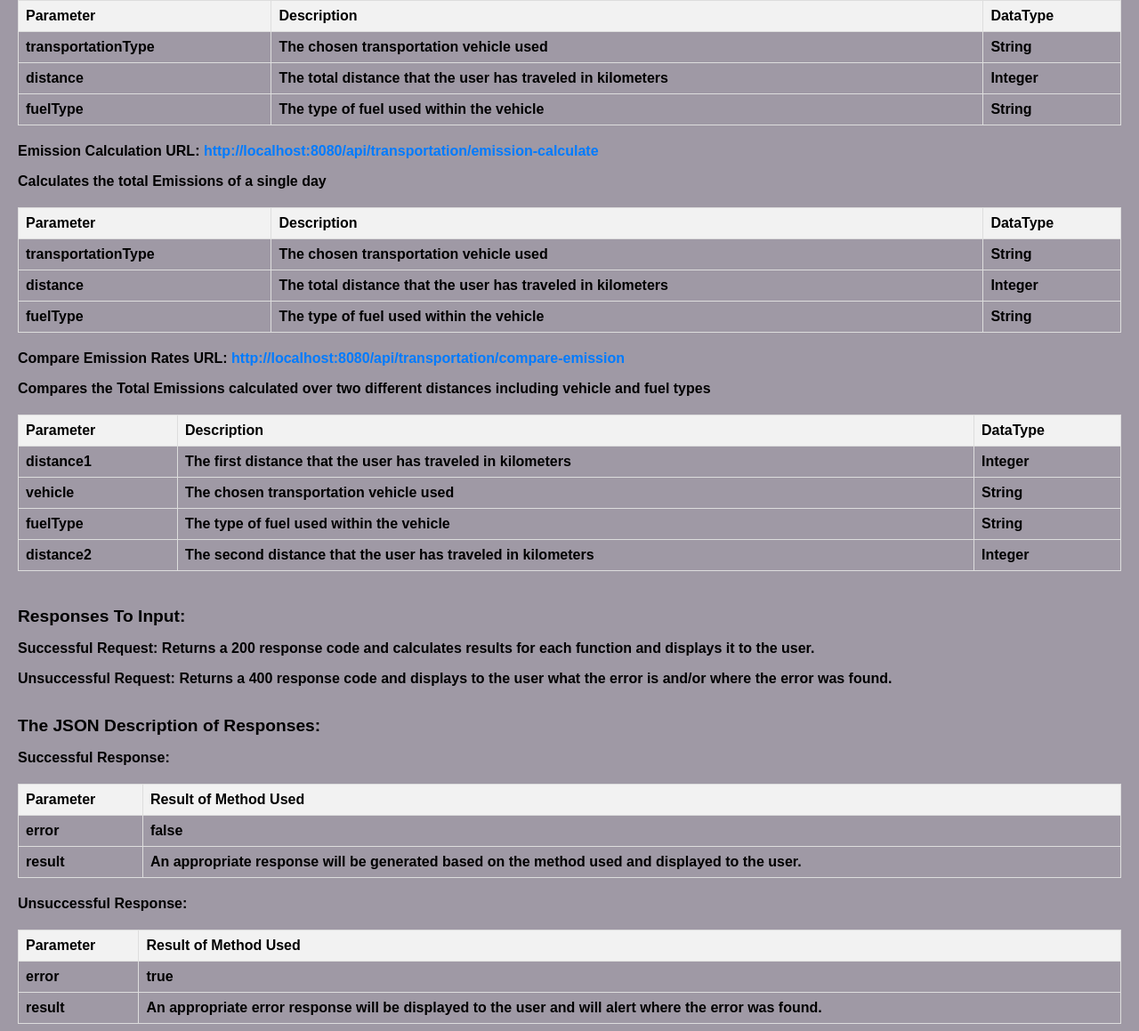
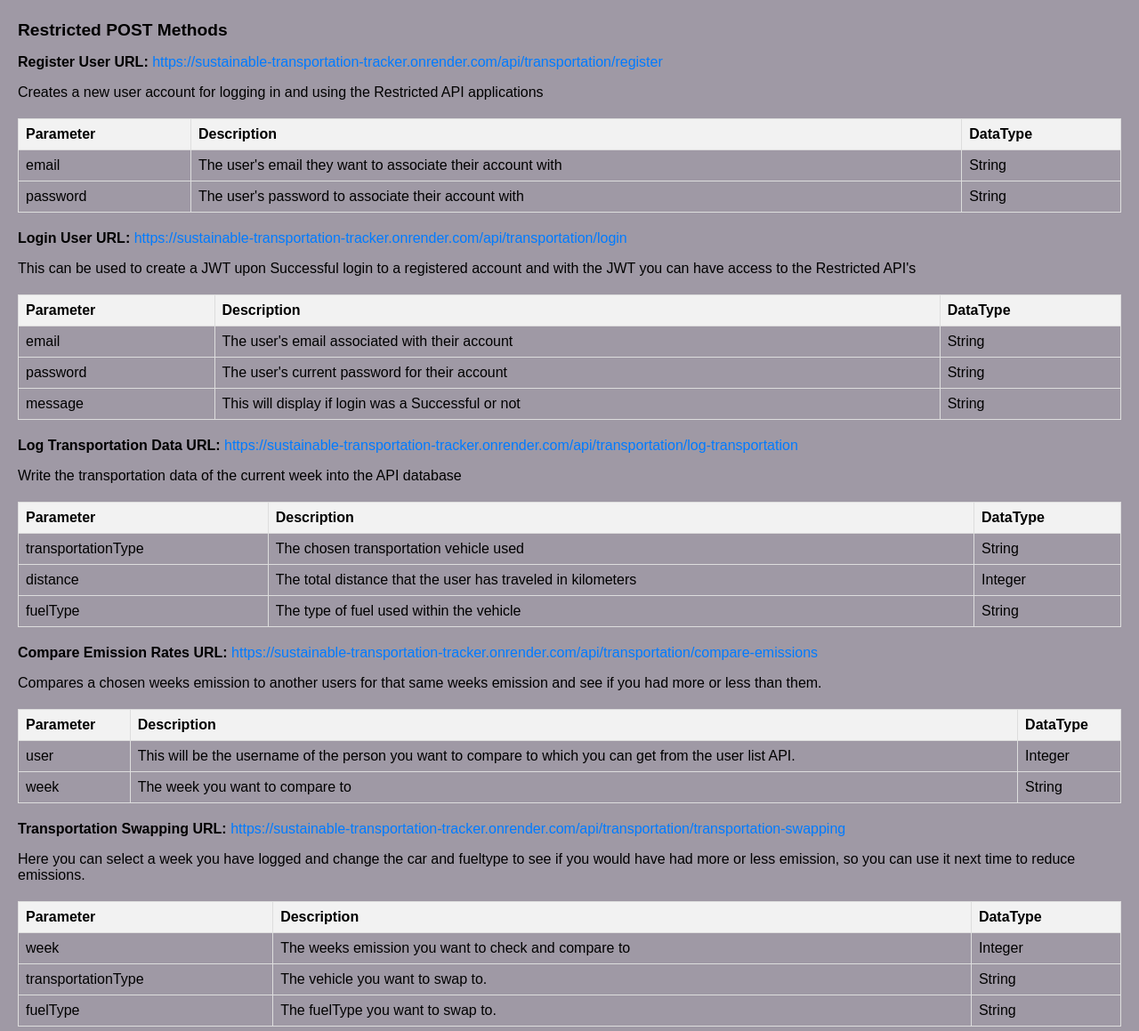
Before and after one commit to Iyvotvu/STT-Site, a plain HTML site: page index.html in a window 1280 px wide. Shown: the part 1413-2572 px from the top of the page at 89% size. Drawn offline with Linux system fonts and the light colour scheme.

Commit message:
Final Updates

```diff
--- a/index.html
+++ b/index.html
@@ -136,7 +136,7 @@
 
 		<div class="article">
 			<p><strong>Emission Reduction Tips URL:</strong> <a target="_blank"
-					href="https://sustainable-transportation-tracker.onrender.com/api/transportation/emissions-reduction-tips">https://sustainable-transportation-tracker.onrender.com/api/transportation/emissions-reduction-tips</a>
+					href="https://sustainable-transportation-tracker.onrender.com/api/transportation/emission-reduction-tips">https://sustainable-transportation-tracker.onrender.com/api/transportation/emission-reduction-tips</a>
 			</p>
 
 			<p>Fetches a random tip from the database to be displayed to the user</p>
@@ -159,20 +159,15 @@
 			</table>
 		</div>
 
-		<!-- Additional GET methods go here -->
-
 		<div class="article">
 			<h4>Restricted GET Methods</h4>
 			<!-- Describe restricted GET methods here -->
-		</div>
+			<p><strong>Weekly Vehicle Emissions URL:</strong> <a target="_blank"
+					href="https://sustainable-transportation-tracker.onrender.com/api/transportation/weekly-vehicle-emissions">https://sustainable-transportation-tracker.onrender.com/api/transportation/weekly-vehicle-emissions</a>
+			</p>
 
-		<div class="article">
-			<h4>POST Methods</h4>
-
-			<p><strong>Create User URL:</strong> <a target="_blank"
-					href="http://localhost:8080/api/user/create-user">http://localhost:8080/api/user/create-user</a></p>
-
-			<p>Creates a new user account for logging in and using the API application</p>
+			<p>Fetches all the users logged emission for each week and compares it to the previous week to see if they
+				have reduced their emissions.</p>
 
 			<table>
 				<thead>
@@ -184,32 +179,20 @@
 				</thead>
 				<tbody>
 					<tr>
-						<td>email</td>
-						<td>The user's email they want to associate their account with</td>
-						<td>String</td>
-					</tr>
-					<tr>
-						<td>password</td>
-						<td>The user's password to associate their account with</td>
-						<td>String</td>
-					</tr>
-					<tr>
-						<td>displayName</td>
-						<td>The user's custom name they want to display on their profile</td>
+						<td>week{week-number}</td>
+						<td>Will show if they increased/decreased emission compared to previous week</td>
 						<td>String</td>
 					</tr>
 				</tbody>
 			</table>
-		</div>
-
-		<!-- Additional POST methods go here -->
 
 			<div class="article">
-			<p><strong>Reset User Password URL:</strong> <a target="_blank"
-					href="http://localhost:8080/api/user/reset-password">http://localhost:8080/api/user/reset-password</a>
+				<p><strong>User List URL:</strong> <a target="_blank"
+						href="https://sustainable-transportation-tracker.onrender.com/api/transportation/get-user-list">https://sustainable-transportation-tracker.onrender.com/api/transportation/get-user-list</a>
 				</p>
 
-			<p>Replaces a user's current password with a new chosen one</p>
+				<p>This would be used in conjunction with the Compare user emission, this GET will fetch all users
+					registered so you can easily get their username to use it to compare later.</p>
 
 				<table>
 					<thead>
@@ -221,29 +204,23 @@
 					</thead>
 					<tbody>
 						<tr>
-						<td>email</td>
-						<td>The user's email associated with their account</td>
-						<td>String</td>
-					</tr>
-					<tr>
-						<td>currentPassword</td>
-						<td>The user's current password for their account</td>
-						<td>String</td>
-					</tr>
-					<tr>
-						<td>newPassword</td>
-						<td>The user's new password for their account</td>
+							<td>users</td>
+							<td>A list of all the registered users.</td>
 							<td>String</td>
 						</tr>
 					</tbody>
 				</table>
 			</div>
+		</div>
 
 		<div class="article">
-			<p><strong>Log Transportation Data URL:</ http://localhost:8080/api/transportation/log-transportation">
-					http://localhost:8080/api/transportation/log-transportation</a></p>
+			<h4>POST Methods</h4>
 
-			<p>Write the transportation data of the current day into the API database</p>
+			<p><strong>Emission Calculation URL:</strong> <a target="_blank"
+					href="https://sustainable-transportation-tracker.onrender.com/api/transportation/emission-calculate">https://sustainable-transportation-tracker.onrender.com/api/transportation/emission-calculate</a>
+			</p>
+
+			<p>Calculates the total Emissions of a single day</p>
 
 			<table>
 				<thead>
@@ -271,6 +248,190 @@
 					</tr>
 				</tbody>
 			</table>
+		</div>
+
+
+		<div class="article">
+			<h4>Restricted POST Methods</h4>
+
+			<p><strong>Register User URL:</strong> <a target="_blank"
+					href="https://sustainable-transportation-tracker.onrender.com/api/transportation/register">https://sustainable-transportation-tracker.onrender.com/api/transportation/register</a>
+			</p>
+
+			<p>Creates a new user account for logging in and using the Restricted API applications</p>
+
+			<table>
+				<thead>
+					<tr>
+						<th>Parameter</th>
+						<th>Description</th>
+						<th>DataType</th>
+					</tr>
+				</thead>
+				<tbody>
+					<tr>
+						<td>email</td>
+						<td>The user's email they want to associate their account with</td>
+						<td>String</td>
+					</tr>
+					<tr>
+						<td>password</td>
+						<td>The user's password to associate their account with</td>
+						<td>String</td>
+					</tr>
+				</tbody>
+			</table>
+		</div>
+
+		<!-- Additional POST methods go here -->
+
+		<div class="article">
+			<p><strong>Login User URL:</strong> <a target="_blank"
+					href="https://sustainable-transportation-tracker.onrender.com/api/transportation/login">https://sustainable-transportation-tracker.onrender.com/api/transportation/login</a>
+			</p>
+
+			<p>This can be used to create a JWT upon Successful login to a registered account and with the JWT you can
+				have access to the Restricted API's</p>
+
+			<table>
+				<thead>
+					<tr>
+						<th>Parameter</th>
+						<th>Description</th>
+						<th>DataType</th>
+					</tr>
+				</thead>
+				<tbody>
+					<tr>
+						<td>email</td>
+						<td>The user's email associated with their account</td>
+						<td>String</td>
+					</tr>
+					<tr>
+						<td>password</td>
+						<td>The user's current password for their account</td>
+						<td>String</td>
+					</tr>
+					<tr>
+						<td>message</td>
+						<td>This will display if login was a Successful or not</td>
+						<td>String</td>
+					</tr>
+
+				</tbody>
+			</table>
+		</div>
+
+		<div class="article">
+			<p><strong>Log Transportation Data URL:</strong> <a target="_blank"
+					href="https://sustainable-transportation-tracker.onrender.com/api/transportation/log-transportation">https://sustainable-transportation-tracker.onrender.com/api/transportation/log-transportation</a>
+			</p>
+
+			<p>Write the transportation data of the current week into the API database</p>
+
+			<table>
+				<thead>
+					<tr>
+						<th>Parameter</th>
+						<th>Description</th>
+						<th>DataType</th>
+					</tr>
+				</thead>
+				<tbody>
+					<tr>
+						<td>transportationType</td>
+						<td>The chosen transportation vehicle used</td>
+						<td>String</td>
+					</tr>
+					<tr>
+						<td>distance</td>
+						<td>The total distance that the user has traveled in kilometers</td>
+						<td>Integer</td>
+					</tr>
+					<tr>
+						<td>fuelType</td>
+						<td>The type of fuel used within the vehicle</td>
+						<td>String</td>
+					</tr>
+				</tbody>
+			</table>
+		</div>
+
+
+
+		<div class="article">
+			<p><strong>Compare Emission Rates URL:</strong> <a target="_blank"
+					href="https://sustainable-transportation-tracker.onrender.com/api/transportation/compare-emissions">https://sustainable-transportation-tracker.onrender.com/api/transportation/compare-emissions</a>
+			</p>
+
+			<p>Compares a chosen weeks emission to another users for that same weeks emission and see if you had more or
+				less than them.</p>
+
+			<table>
+				<thead>
+					<tr>
+						<th>Parameter</th>
+						<th>Description</th>
+						<th>DataType</th>
+					</tr>
+				</thead>
+				<tbody>
+					<tr>
+						<td>user</td>
+						<td>This will be the username of the person you want to compare to which you can get from the
+							user list API.</td>
+						<td>Integer</td>
+					</tr>
+					<tr>
+						<td>week</td>
+						<td>The week you want to compare to</td>
+						<td>String</td>
+					</tr>
+				</tbody>
+			</table>
+		</div>
+
+		<div class="article">
+			<p><strong>Transportation Swapping URL:</strong> <a target="_blank"
+					href="https://sustainable-transportation-tracker.onrender.com/api/transportation/transportation-swapping">https://sustainable-transportation-tracker.onrender.com/api/transportation/transportation-swapping</a>
+			</p>
+
+			<p>Here you can select a week you have logged and change the car and fueltype to see if you would have had
+				more or less emission, so you can use it next time to reduce emissions.</p>
+
+			<table>
+				<thead>
+					<tr>
+						<th>Parameter</th>
+						<th>Description</th>
+						<th>DataType</th>
+					</tr>
+				</thead>
+				<tbody>
+
+					<tr>
+						<td>week</td>
+						<td>The weeks emission you want to check and compare to</td>
+						<td>Integer</td>
+					</tr>
+
+					<tr>
+						<td>transportationType</td>
+						<td>The vehicle you want to swap to.</td>
+						<td>String</td>
+					</tr>
+
+					<tr>
+						<td>fuelType</td>
+						<td>The fuelType you want to swap to.</td>
+						<td>String</td>
+					</tr>
+				</tbody>
+			</table>
+		</div>
+
+		<!-- Additional API methods go here -->
+
 	</div>
 
 	<div class="article">
@@ -306,50 +467,6 @@
 				</tr>
 			</tbody>
 		</table>
-		</div>
-
-		<div class="article">
-			<p><strong>Compare Emission Rates URL:</strong> <a target="_blank"
-					href="http://localhost:8080/api/transportation/compare-emission">http://localhost:8080/api/transportation/compare-emission</a>
-			</p>
-
-			<p>Compares the Total Emissions calculated over two different distances including vehicle and fuel types</p>
-
-			<table>
-				<thead>
-					<tr>
-						<th>Parameter</th>
-						<th>Description</th>
-						<th>DataType</th>
-					</tr>
-				</thead>
-				<tbody>
-					<tr>
-						<td>distance1</td>
-						<td>The first distance that the user has traveled in kilometers</td>
-						<td>Integer</td>
-					</tr>
-					<tr>
-						<td>vehicle</td>
-						<td>The chosen transportation vehicle used</td>
-						<td>String</td>
-					</tr>
-					<tr>
-						<td>fuelType</td>
-						<td>The type of fuel used within the vehicle</td>
-						<td>String</td>
-					</tr>
-					<tr>
-						<td>distance2</td>
-						<td>The second distance that the user has traveled in kilometers</td>
-						<td>Integer</td>
-					</tr>
-				</tbody>
-			</table>
-		</div>
-
-		<!-- Additional API methods go here -->
-
 	</div>
 
 	<div class="section">
```
Lines whose indentation alone changed are shown as unchanged.
